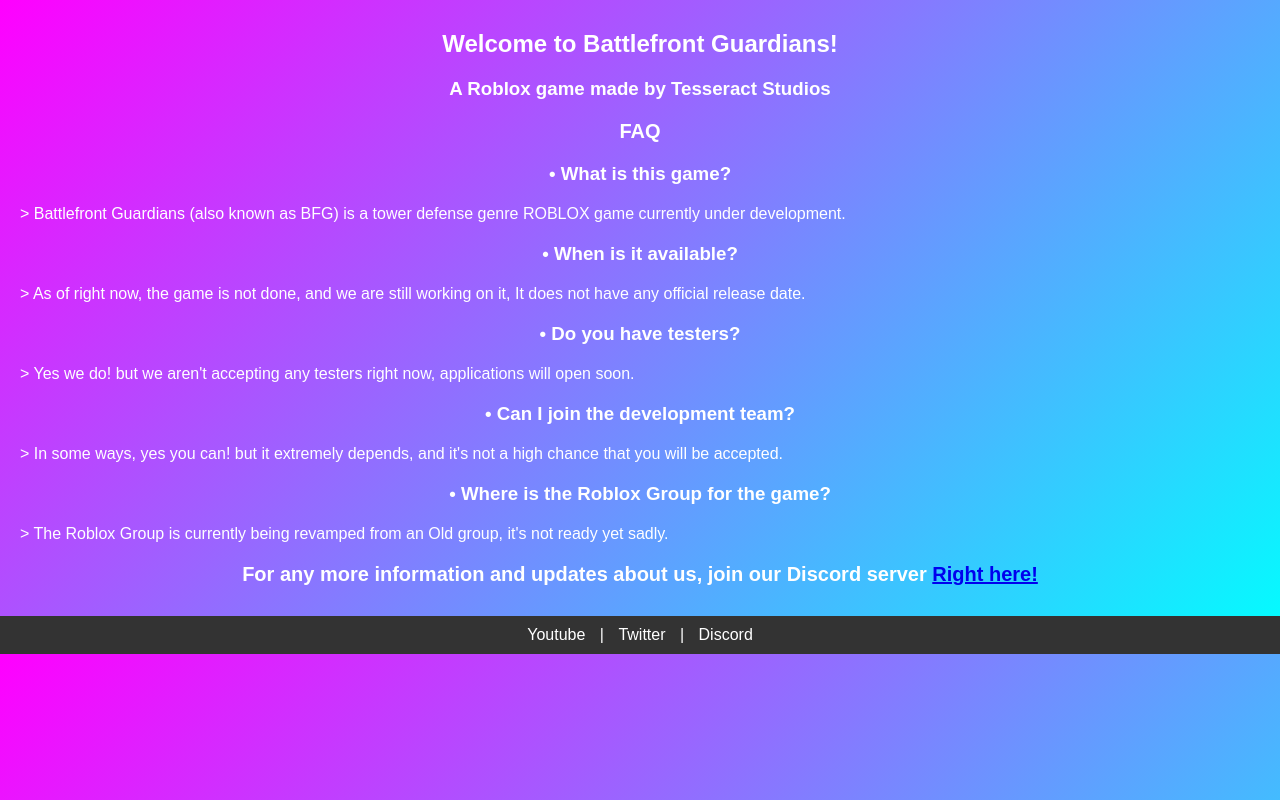
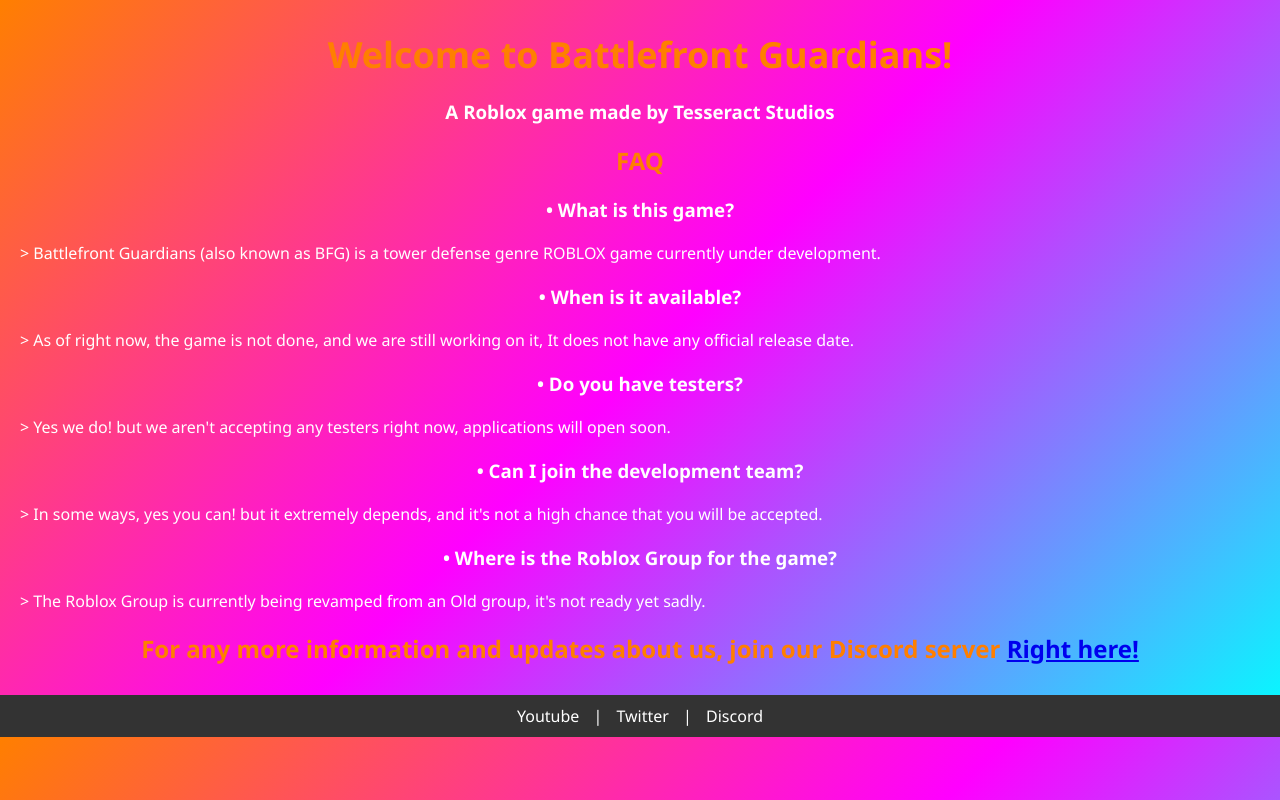
Before and after one commit to Battlefront-Guardians/Battlefront-Guardians.github.io, a plain HTML site: page index.html in a window 1280 px wide. Drawn offline with Linux system fonts and the light colour scheme.

Commit message:
Tweaking some of past revamp

```diff
--- a/index.html
+++ b/index.html
@@ -8,9 +8,9 @@
     <title>Battlefront Guardians</title>
     <style>
         body {
-            background: linear-gradient(135deg, #ff00ff, #00ffff);
+            background: linear-gradient(135deg, #ff7f00, #ff00ff, #00ffff);
             color: #ffffff;
-            font-family: Arial, sans-serif;
+            font-family: 'Segoe UI', Tahoma, Geneva, Verdana, sans-serif;
             margin: 0;
             padding: 0;
             box-sizing: border-box;
@@ -28,6 +28,7 @@
             color: #ffffff;
             margin: 0 10px;
             text-decoration: none;
+            font-family: 'Segoe UI', Tahoma, Geneva, Verdana, sans-serif;
         }
         h1, h2, h3, p {
             margin: 0;
@@ -35,11 +36,13 @@
         }
         h1 {
             text-align: center;
-            font-size: 24px;
+            font-size: 36px;
+            color: #ff7f00; /* Orange color */
         }
         h2 {
             text-align: center;
-            font-size: 20px;
+            font-size: 24px;
+            color: #ff7f00; /* Orange color */
         }
         p {
             font-size: 16px;
@@ -79,10 +82,6 @@
         <a href="https://www.youtube.com/@BattlefrontGuardians">Youtube</a> |
         <a href="https://x.com/BFGRBX?t=eVELQU2_D5BYU5Q3C3aVhQ&s=09">Twitter</a> |
         <a href="https://discord.com/invite/7fy9v4gRwa">Discord</a>
-
-
     </div>
-
-
 </body>
 </html>
```
